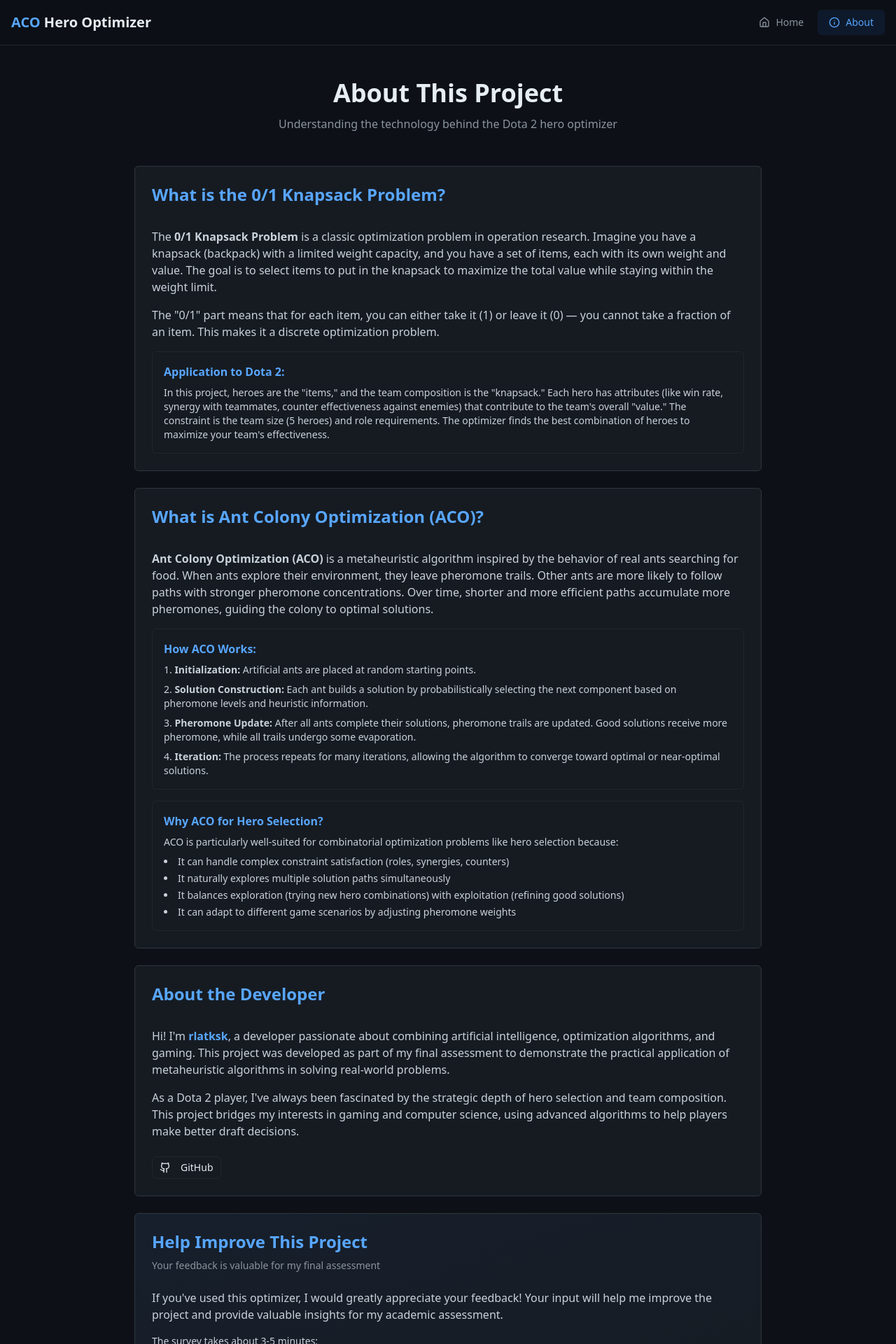
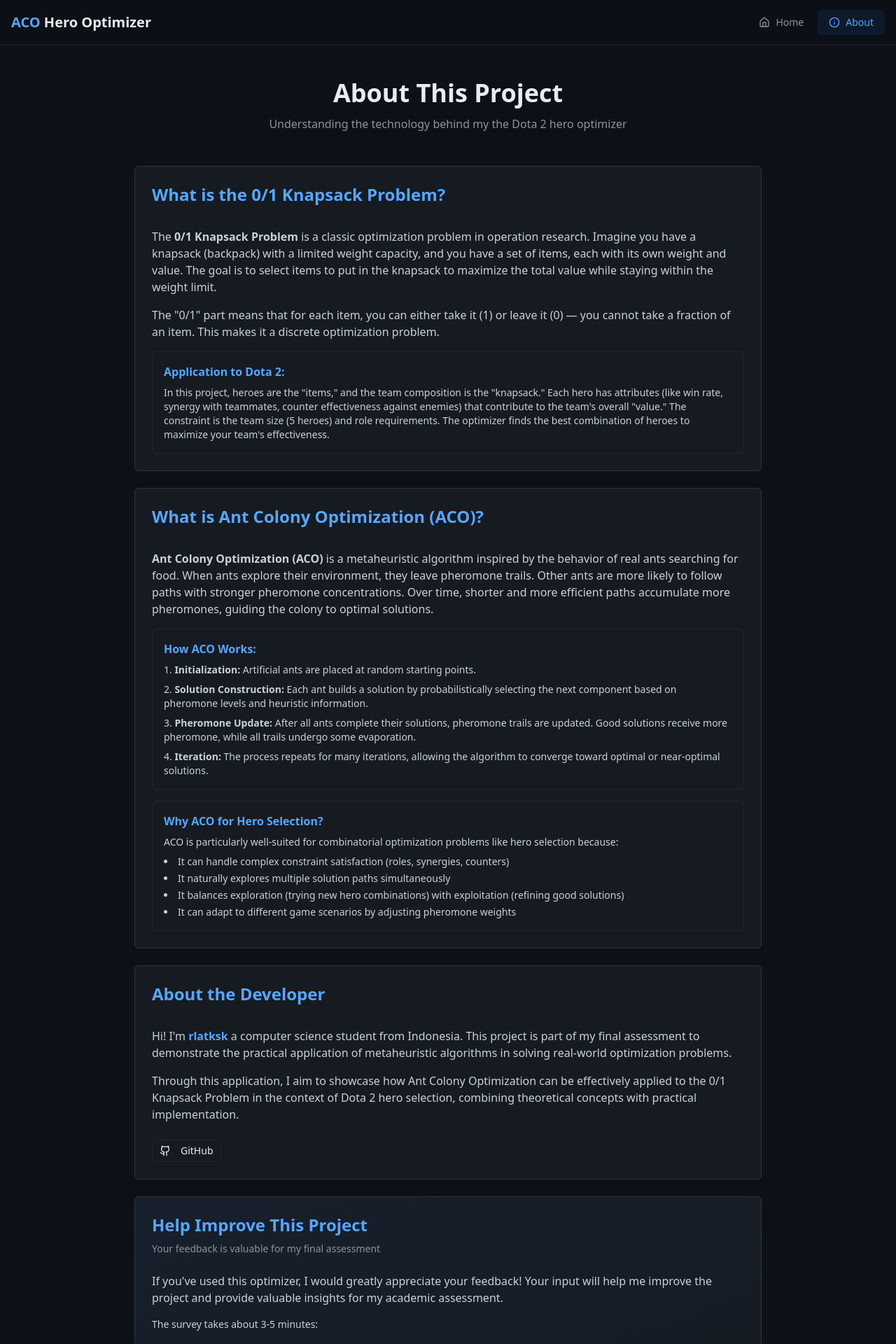
Before and after one commit to rlatksk/aco-hero-fe, a Next.js app: page /about in a window 1280 px wide. Shown: the top 1920 px of the page at 70% size. Built offline with nearby package versions, Linux system fonts and the light colour scheme.

Commit message:
fix: Correct wording and enhance clarity in About page content

```diff
--- a/src/app/about/page.tsx
+++ b/src/app/about/page.tsx
@@ -13,7 +13,7 @@ export default function AboutPage() {
             About This Project
           </h1>
           <p className="text-[#8b949e]">
-            Understanding the technology behind the Dota 2 hero optimizer
+            Understanding the technology behind my the Dota 2 hero optimizer
           </p>
         </header>
 
@@ -97,15 +97,14 @@ export default function AboutPage() {
             </CardHeader>
             <CardContent className="space-y-4 text-[#c9d1d9]">
               <p>
-                Hi! I&apos;m <strong className="text-[#58a6ff]">rlatksk</strong>, a developer passionate about combining
-                artificial intelligence, optimization algorithms, and gaming. This project was developed as part of
-                my final assessment to demonstrate the practical application of metaheuristic algorithms in solving
-                real-world problems.
+                Hi! I&apos;m <strong className="text-[#58a6ff]">rlatksk</strong> a computer science student from Indonesia.
+                This project is part of my final assessment to demonstrate the practical application of
+                metaheuristic algorithms in solving real-world optimization problems.
               </p>
               <p>
-                As a Dota 2 player, I&apos;ve always been fascinated by the strategic depth of hero selection and team composition.
-                This project bridges my interests in gaming and computer science, using advanced algorithms to help players
-                make better draft decisions.
+                Through this application, I aim to showcase how Ant Colony Optimization can be effectively
+                applied to the 0/1 Knapsack Problem in the context of Dota 2 hero selection, combining
+                theoretical concepts with practical implementation.
               </p>
 
               <div className="flex flex-wrap gap-3 mt-6">
```
